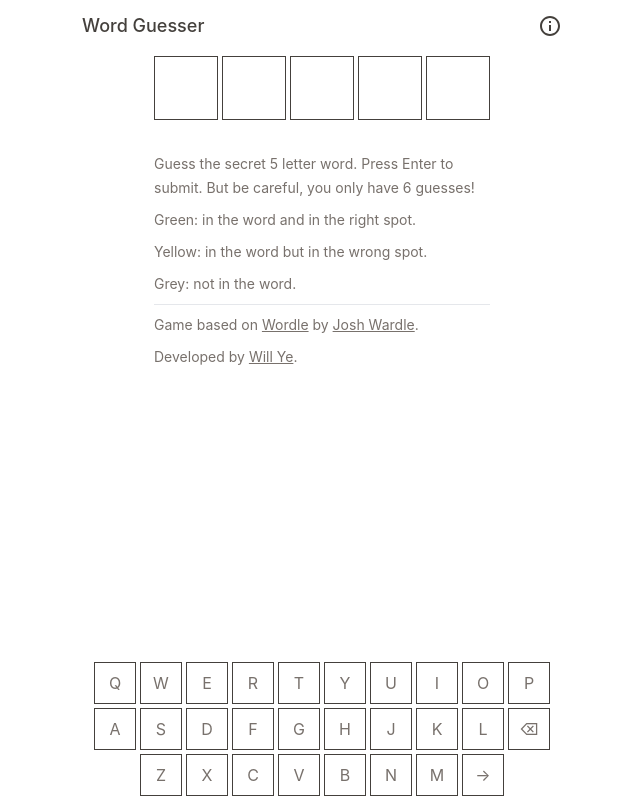
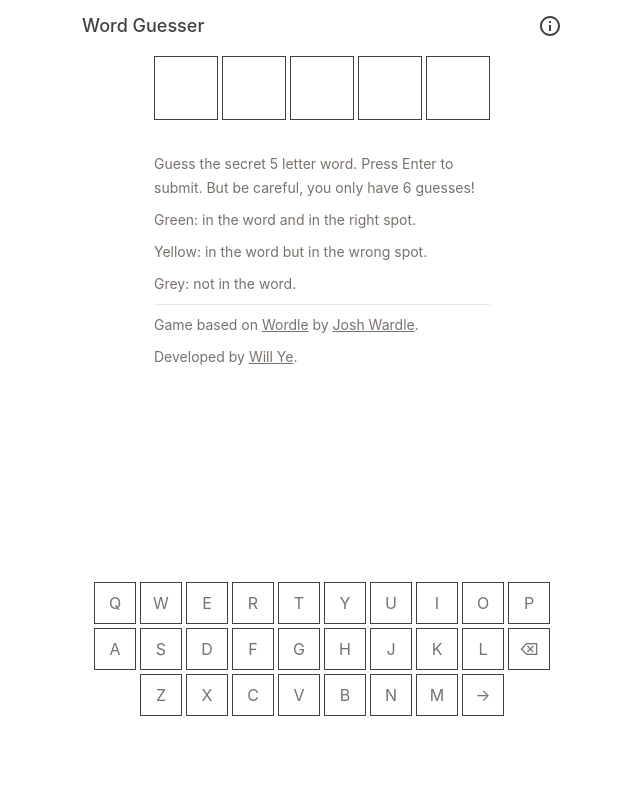
Before and after one commit to williamyeny/wrdl, a Next.js app: page / in a window 1280 px wide. Shown: the whole page, without its empty margins (318-958 px from the left). Built offline with nearby package versions, Linux system fonts and the light colour scheme.

Commit message:
Position keyboard higher on taller screens

```diff
--- a/components/Keyboard.tsx
+++ b/components/Keyboard.tsx
@@ -47,8 +47,7 @@ export const Keyboard = ({
   guessedLetters: { accuracy: Accuracy; value: string }[];
 }) => {
   return (
-    <div>
-      <div className="fixed bottom-0 w-[min(100vw,32rem)] flex flex-col gap-1 p-1">
+    <div className="absolute bottom-0 w-[min(100vw,32rem)] flex flex-col gap-1 p-1">
       {LAYOUT.map((keys, i) => (
         <div className="flex justify-center gap-1" key={i}>
           {keys.map((key, j) => (
@@ -65,14 +64,12 @@ export const Keyboard = ({
                 }
               }}
               accuracy={
-                  guessedLetters.find((letter) => letter.value === key)
-                    ?.accuracy
+                guessedLetters.find((letter) => letter.value === key)?.accuracy
               }
             />
           ))}
         </div>
       ))}
     </div>
-    </div>
   );
 };
--- a/pages/index.tsx
+++ b/pages/index.tsx
@@ -13,7 +13,7 @@ const Home: NextPage = () => {
         <link rel="icon" href="/favicon.ico" />
         <meta name="viewport" content="width=device-width, initial-scale=1" />
       </Head>
-      <main className="mx-auto max-w-lg">
+      <main className="mx-auto max-w-lg relative h-screen max-h-[720px]">
         <SolutionWordProvider>
           <Nav />
           <Game />
```
Lines whose indentation alone changed are shown as unchanged.
